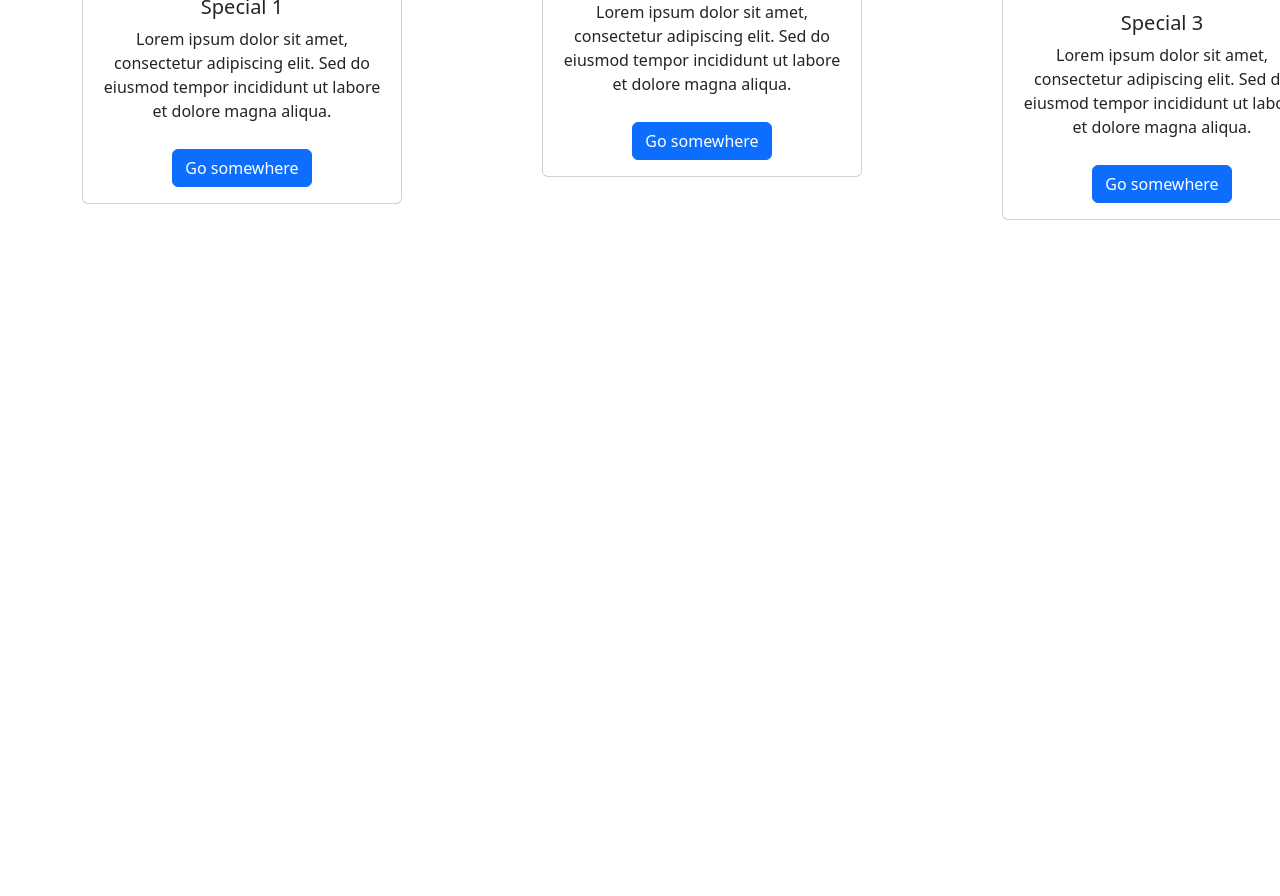
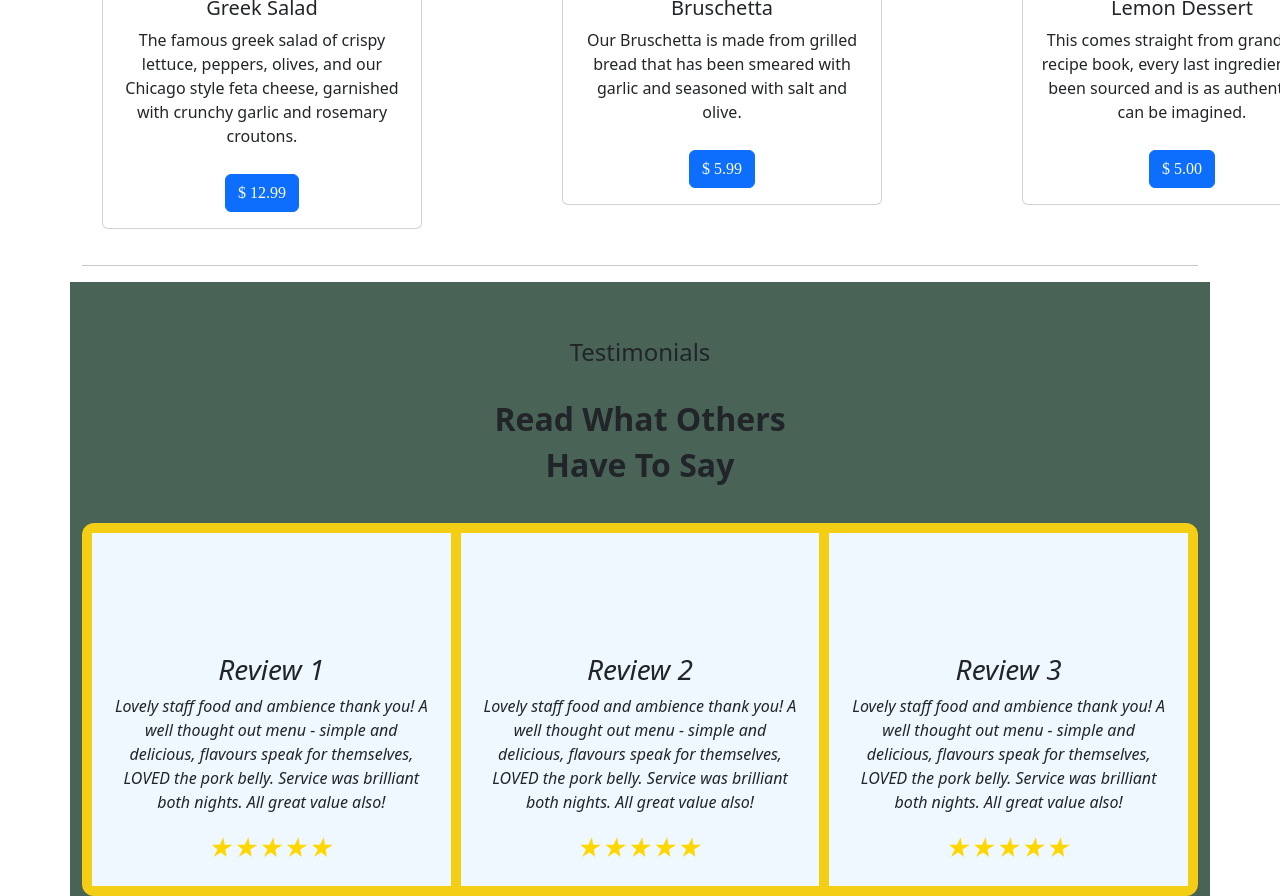
Before and after one commit to uddhavNbhat/LittleLemon_Project, a React (Create React App) app in the folder little_lemon/: page / in a window 1280 px wide. Shown: the part 760-1656 px from the top of the page. Before the commit the page ends 1000 px from the top, so only its background shows below. Built offline with nearby package versions, Linux system fonts and the light colour scheme.

Commit message:
Commiting

```diff
--- a/little_lemon/package.json
+++ b/little_lemon/package.json
@@ -35,5 +35,8 @@
       "last 1 firefox version",
       "last 1 safari version"
     ]
+  },
+  "devDependencies": {
+    "@babel/plugin-proposal-private-property-in-object": "^7.21.11"
   }
 }
--- a/little_lemon/src/App.css
+++ b/little_lemon/src/App.css
@@ -11,7 +11,7 @@
 .reservation-container {
     display: grid;
     grid-template-columns: auto auto auto;
-    grid-gap: 10px; /* Gap between grid items */
+    grid-gap: 10px;
     background-color: rgb(73, 100, 87);
   }
 .reservation-container > div{
@@ -28,7 +28,7 @@
   }
 
 .restaurant-image img {
-    max-width: 40%; /* Ensure image does not exceed container width */
+    max-width: 40%;
     margin: 0 auto;
     display: block;
   }
@@ -69,3 +69,120 @@
 .order{
   text-align: right;
 }
+
+
+.card:hover{
+  transform: scale(1.1);
+}
+
+@media (max-width: 768px) {
+  .container {
+    margin-top: 17%;
+  }
+
+  .navbar-brand {
+    padding-left: 20px;
+  }
+
+  .reservation-container {
+    grid-template-columns: 1fr;
+  }
+
+  .restaurant-info, .restaurant-image {
+    grid-column: auto;
+    text-align: center;
+  }
+
+  .restaurant-image img {
+    max-width: 80%;
+  }
+
+  .menu-grid {
+    grid-template-columns: 1fr;
+    gap: 40px;
+    padding-left: 100px;
+  }
+
+  .order {
+    text-align: right;
+
+  }
+}
+
+.comment{
+  padding-bottom: 30px;
+}
+
+.opinion{
+  text-align: center;
+}
+
+.Rate > h4{
+  padding-bottom: 25px;
+}
+
+.Rate{
+  margin-top: 5%;
+  text-align: center;
+}
+
+.rate1{
+  grid-area: one;
+  text-align: left;
+
+}
+
+.rate2{
+  grid-area: two;
+}
+
+.rate3{
+  grid-area: three;
+}
+
+.ratings{
+  display: grid;
+  grid-template-areas:
+    'one one two two three three'
+    'one one two two three three'
+    'one one two two three three';
+  gap: 10px;
+  background-color: rgb(244,206,20);
+  padding: 10px;
+  border-radius: 12px;
+}
+
+.ratings > div{
+  background-color: aliceblue;
+}
+
+.rate1, .rate2, .rate3 {
+  padding-top: 50px;
+}
+
+.logo-placeholder {
+  height: 50px;
+}
+
+.text-center {
+  text-align: center;
+  font-style: italic;
+  padding: 20px;
+}
+
+.star-ratings {
+  display: flex;
+  justify-content: center;
+}
+
+.rating {
+  font-size: 24px;
+}
+
+.star {
+  color: gold;
+}
+
+.test{
+  background-color: rgb(73, 100, 87);
+}
--- a/little_lemon/src/App.js
+++ b/little_lemon/src/App.js
@@ -6,6 +6,7 @@ import 'bootstrap/dist/js/bootstrap.bundle.min';
 import Nav from './components/Nav';
 import Reservations from './components/Reservations';
 import Menu from './components/Menu';
+import Testimonials from './components/Testimonials';
 function App() {
   return(
   <>
@@ -18,6 +19,10 @@ function App() {
       <div className='row'>
         <Menu/>
       </div>
+      <hr/>
+      <div className='row'>
+        <Testimonials/>
+      </div>
     </main>
   </>
   )
--- a/little_lemon/src/components/Menu.js
+++ b/little_lemon/src/components/Menu.js
@@ -13,25 +13,28 @@ function Menu(){
     const [menuItems, setMenuItems] = useState([
         {
           id: 1,
-          name: "Special 1",
-          description: "Lorem ipsum dolor sit amet, consectetur adipiscing elit. Sed do eiusmod tempor incididunt ut labore et dolore magna aliqua.",
+          name: "Greek Salad",
+          description: "The famous greek salad of crispy lettuce, peppers, olives, and our Chicago style feta cheese, garnished with crunchy garlic and rosemary croutons.",
           image: img3,
+          price: "$ 12.99",
         },
         {
           id: 2,
-          name: "Special 2",
-          description: "Lorem ipsum dolor sit amet, consectetur adipiscing elit. Sed do eiusmod tempor incididunt ut labore et dolore magna aliqua.",
+          name: "Bruschetta",
+          description: "Our Bruschetta is made from grilled bread that has been smeared with garlic and seasoned with salt and olive.",
           image: img4,
+          price: "$ 5.99",
         },
         {
           id: 3,
-          name: "Special 3",
-          description: "Lorem ipsum dolor sit amet, consectetur adipiscing elit. Sed do eiusmod tempor incididunt ut labore et dolore magna aliqua.",
+          name: "Lemon Dessert",
+          description: "This comes straight from grandma's recipe book, every last ingredient has been sourced and is as authentic as can be imagined.",
           image: img5,
+          price: "$ 5.00",
         }
       ]);
     return(
-      <>
+      <div id='menu'>
         <div className='row'>
           <div className='col-6'>
             <h1>Specials</h1>
@@ -45,18 +48,18 @@ function Menu(){
             {menuItems.map(item => (
               <div key={item.id} className="menu-item">
                 <div class="card" style={{width: '20rem'}}>
-                  <img class="card-img-top" src={item.image} alt="Card cap"/>
+                  <img class="card-img-top" src={item.image} alt="Card cap" style={{height:'15rem'}}/>
                   <div class="card-body">
                     <h5 class="card-title">{item.name}</h5>
                     <p class="card-text">{item.description}</p>
-                    <a href="#" class="btn btn-primary">Go somewhere</a>
+                    <a href="#" class="btn btn-primary" style={{fontFamily:'cursive'}}>{item.price}</a>
                   </div>
                 </div>
               </div>
             ))}
           </div>
         </div>
-      </>
+      </div>
     );
 }
 
--- a/little_lemon/src/components/Nav.js
+++ b/little_lemon/src/components/Nav.js
@@ -14,10 +14,10 @@ function Nav(){
                     </button>
                     <div className='collapse navbar-collapse navbar-nav-scroll' id="navbarScroll">
                         <ul className='navbar-nav justify-content-center w-50 d-flex'>
-                            <li className='nav-item p-2'><Link to="/" smooth={true} spy = {true} offset={50} duration={100} className="nav-link">Home</Link></li>
+                            <li className='nav-item p-2'><Link to="reservations" smooth={true} spy = {true} offset={50} duration={100} className="nav-link" href='#'>Home</Link></li>
                             <li className='nav-item p-2'><a className="nav-link" href='#'>About</a></li>
                             <li className='nav-item p-2'><Link to="menu" smooth={true} spy = {true} offset={50} duration={100} className="nav-link" href='#'>Menu</Link></li>
-                            <li className='nav-item p-2'><Link to="reservations" smooth={true} spy = {true} offset={50} duration={100} className="nav-link" href='#'>Reservations</Link></li>
+                            <li className='nav-item p-2'><Link to="test" smooth={true} spy = {true} offset={50} duration={100} className="nav-link" href='#'>Testimonials</Link></li>
                             <li className='nav-item p-2'><a className="nav-link" href='#'>Login</a></li>
                         </ul>
                     </div>
--- /dev/null
+++ b/little_lemon/src/components/Testimonials.js
@@ -0,0 +1,96 @@
+import 'bootstrap/dist/css/bootstrap.min.css';
+import $ from 'jquery';
+import Popper from 'popper.js';
+import 'bootstrap/dist/js/bootstrap.bundle.min';
+import img2 from './restauranfood.jpg';
+
+
+function Testimonials(){
+    return(
+        <div className='test' id='test'>
+            <div className='row'>
+                <div className='col-12'>
+                    <div className='Rate'>
+                        <h4>Testimonials</h4>
+                    </div>
+                </div>
+            </div>
+            <div className='row'>
+                <div className='col-12'>
+                    <div className='opinion'>
+                        <h2 style={{fontWeight:'bolder'}}>Read What Others</h2>
+                        <h2 className="comment" style={{fontWeight:'bolder'}}>Have To Say</h2>
+                    </div>
+                </div>
+            </div>
+            <div className='row'>
+                <div className='col-12'>
+                    <div className='ratings'>
+                        <div className='rate1'>
+                            <div class="logo-placeholder">
+                            </div>
+                            <div class="text-center">
+                                <h3>Review 1</h3>
+                                <p>
+                                    Lovely staff food and ambience thank you! A well thought out menu - simple and delicious, flavours speak for themselves, LOVED the pork belly. Service was brilliant both nights. All great value also!
+                                </p>
+                                <div class="star-ratings">
+                                    <div class="rating">
+                                        <span class="star">&#9733;</span>
+                                        <span class="star">&#9733;</span>
+                                        <span class="star">&#9733;</span>
+                                        <span class="star">&#9733;</span>
+                                        <span class="star">&#9733;</span>
+                                    </div>
+                                </div>
+                            </div>
+                        </div>
+                        <div className='rate2'>
+                            <div class="logo-placeholder">
+
+                            </div>
+                            <div class="text-center">
+                                <h3>Review 2</h3>
+                                <p>
+                                    Lovely staff food and ambience thank you! A well thought out menu - simple and delicious, flavours speak for themselves, LOVED the pork belly. Service was brilliant both nights. All great value also!
+                                </p>
+                                <div class="star-ratings">
+                                    <div class="rating">
+                                        <span class="star">&#9733;</span>
+                                        <span class="star">&#9733;</span>
+                                        <span class="star">&#9733;</span>
+                                        <span class="star">&#9733;</span>
+                                        <span class="star">&#9733;</span>
+                                    </div>
+                                </div>
+
+                            </div>
+                        </div>
+                        <div className='rate3'>
+                            <div class="logo-placeholder">
+                            </div>
+                            <div class="text-center">
+                                <h3>Review 3</h3>
+                                <p>
+                                    Lovely staff food and ambience thank you! A well thought out menu - simple and delicious, flavours speak for themselves, LOVED the pork belly. Service was brilliant both nights. All great value also!
+                                </p>
+                                <div class="star-ratings">
+                                    <div class="rating">
+                                        <span class="star">&#9733;</span>
+                                        <span class="star">&#9733;</span>
+                                        <span class="star">&#9733;</span>
+                                        <span class="star">&#9733;</span>
+                                        <span class="star">&#9733;</span>
+                                    </div>
+                                </div>
+                            </div>
+                        </div>
+                    </div>
+                </div>
+            </div>
+
+        </div>
+    );
+}
+
+export default Testimonials;
```
Also changed, not shown: little_lemon/src/components/Order.js (deleted), 1 other file (tests, documents, lock files or other folders).
